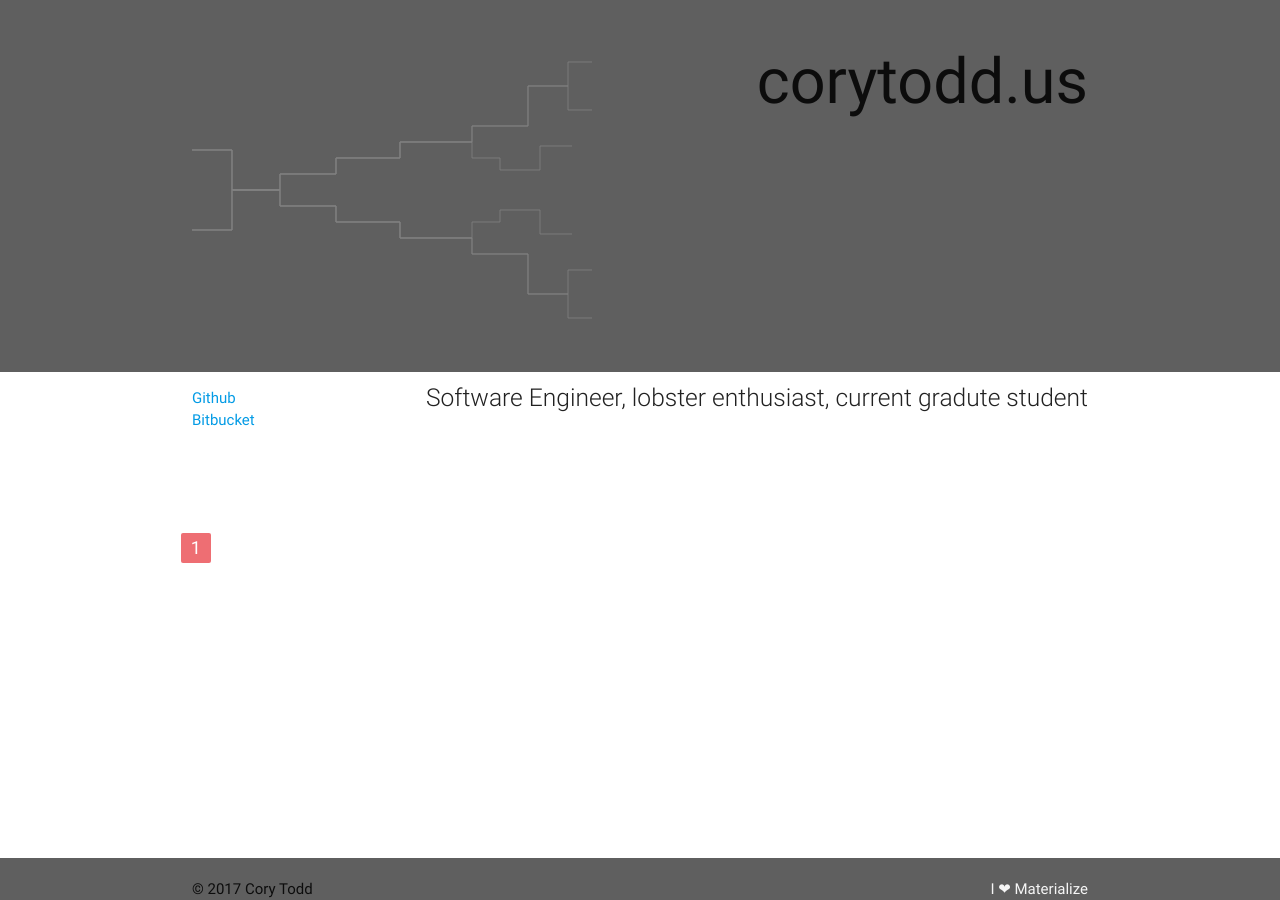
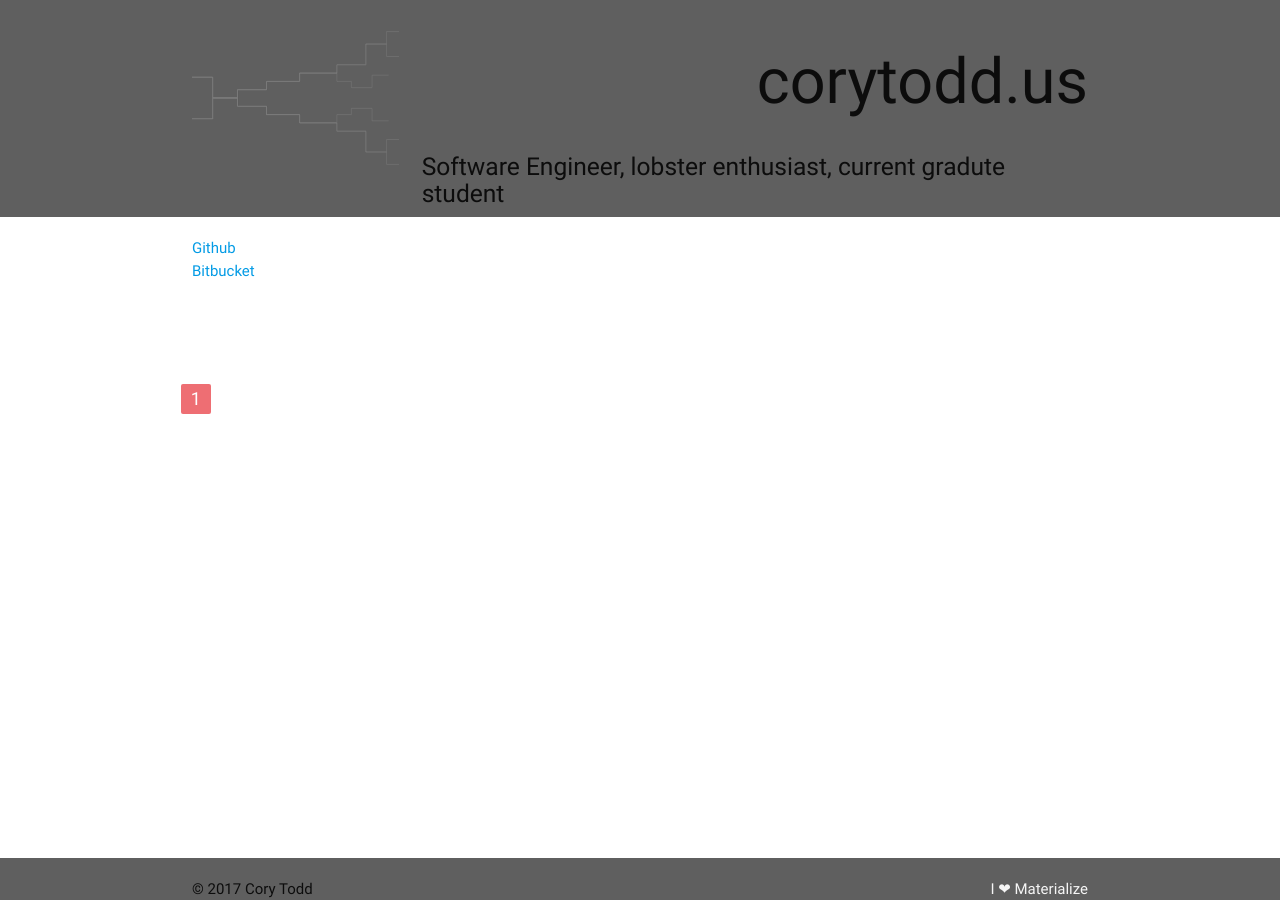
Before and after one commit to corytodd/corytodd.us, a Jekyll site: the page built from index.html, in a window 1280 px wide. Built offline with Jekyll 4.4.1, drawn with Linux system fonts in a browser that asks for light colours; nearby versions of some CDN libraries; the list of posts is cut into pages by our own code.

Commit message:
Fix SVG scaling and location of header text
Set svg width and height to 100% so I can use CSS to control the size
Put all header text and logo in same row so I can use the grid system for layout

```diff
--- a/_includes/header.html
+++ b/_includes/header.html
@@ -34,11 +34,16 @@
 <main>
     <div class="section no-pad-bot ilike-blue-container" id="index-banner">
         <div class="container">
-            <img src="/assets/lobster_alpha.svg" alt="Lobster" id="lobster">
+            <div class="row">
 
-            <h1 class="header center-on-small-only right">{{ site.data.global.title }}</h1>
-            <div class="row right">
-                <h5 class="header col s12 light ">{{ site.data.global.description }}</h5>
+                <div class="col s3">
+                    <img src="/assets/lobster_alpha.svg" alt="Lobster" id="lobster">
+                </div>
+
+                <div class="col s9">
+                    <h1 class="right">{{ site.data.global.title }}</h1>
+                    <h5 class="right">{{ site.data.global.description }}</h5>
+                </div>
             </div>
         </div>
     </div>
--- a/css/style.css
+++ b/css/style.css
@@ -15,9 +15,15 @@
 .icon-block .material-icons {
 	font-size: inherit;
 }
+
 #index-banner {
   background-color:  #5f5f5f;
 }
+
+#index-logo {
+    width: 25%;
+}
+
 
 footer.page-footer,
 footer.page-footer.footer-copyright {
```
Also changed, not shown: Gemfile (+7 -1 lines), Gemfile.lock, assets/lobster_alpha.svg.
